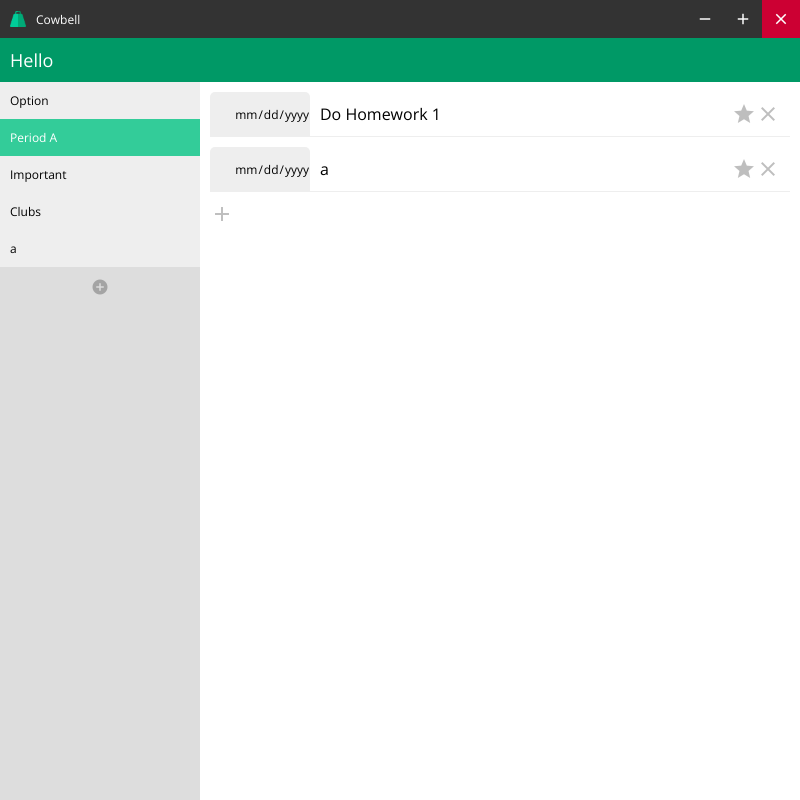
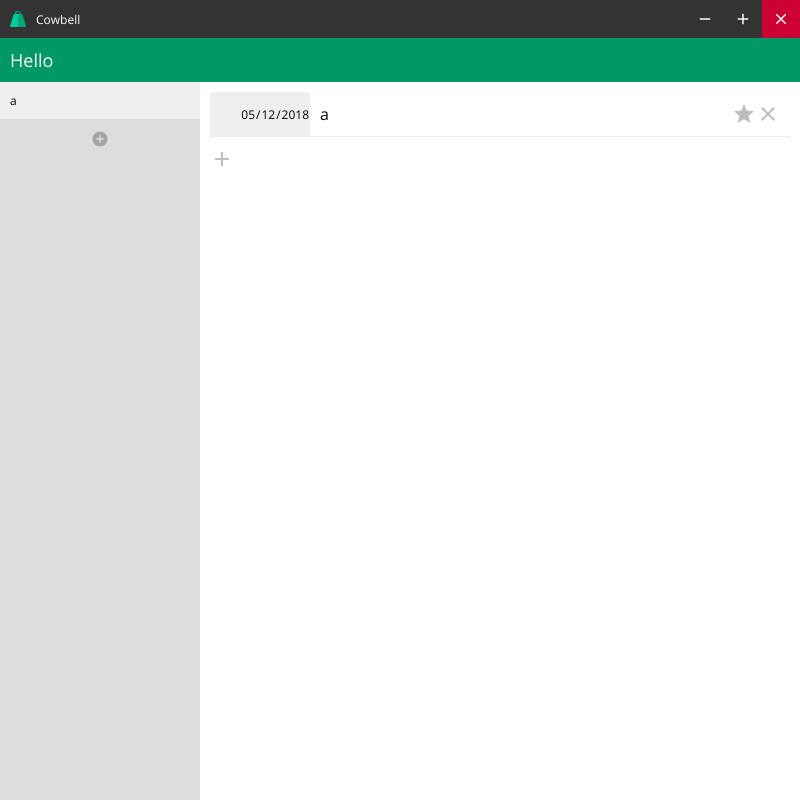
Before and after one commit to Nichodon/cowbell, an Electron app: page index.html in a window 800 px wide. Drawn offline with nearby package versions, Linux system fonts and the light colour scheme.

Commit message:
remove defaults

```diff
--- a/index.html
+++ b/index.html
@@ -22,29 +22,13 @@
             <h1>Hello</h1>
             <div class="main">
                 <div class="selector">
-                    <div id="project">
-                        <p onclick="select(this)">Option</p>
-                        <p class="selected">Period A</p>
-                        <p>Important</p>
-                        <p>Clubs</p>
-                    </div>
+                    <div id="project"></div>
                     <div class="add">
                         <p><i class="material-icons" onclick="add()">add_circle</i></p>
                     </div>
                 </div>
                 <div class="column">
-                    <div id="category">
-                        <div class="item">
-                            <input type="date" class="date" required="required">
-                            <div class="body">
-                                <div class="buttons">
-                                    <h2 contenteditable="true" oninput="console.log(this)">Do Homework 1</h2>
-                                    <i class="material-icons">star</i>
-                                    <i class="material-icons">clear</i>
-                                </div>
-                            </div>
-                        </div>
-                    </div>
+                    <div id="category"></div>
                     <div class="add">
                         <i class="material-icons" onclick="add()">add</i>
                     </div>
--- a/item.js
+++ b/item.js
@@ -62,9 +62,9 @@ function index(e) {
 
 function updateCategory(c) {
     let div = document.getElementById('category')
-    /*while (div.firstChild) {
+    while (div.firstChild) {
         div.removeChild(div.firstChild);
-    }*/
+    }
     for (let i = 0; i < c.items.length; i++) {
         let j = c.items[i]
 
@@ -74,6 +74,8 @@ function updateCategory(c) {
         let date = document.createElement('input')
         date.type = 'date'
         date.classList.add('date')
+        date.required = true
+        date.value = j.date
         item.appendChild(date)
 
         let body = document.createElement('div')
@@ -83,6 +85,7 @@ function updateCategory(c) {
         buttons.classList.add('buttons')
 
         let h2 = document.createElement('h2')
+        h2.contentEditable = true
         h2.innerHTML = j.title
         buttons.appendChild(h2)
 
@@ -104,9 +107,9 @@ function updateCategory(c) {
 
 function updateProject(p) {
     let div = document.getElementById('project')
-    /*while (div.firstChild) {
+    while (div.firstChild) {
         div.removeChild(div.firstChild);
-    }*/
+    }
     for (let i = 0; i < p.categories.length; i++) {
         let j = p.categories[i]
 
@@ -120,7 +123,7 @@ function updateProject(p) {
 }
 
 let c = new Category('a')
-c.addItem(new Item('a', 'a', 'a'))
+c.addItem(new Item('a', 'a', new Date().toISOString().split('T')[0]))
 updateCategory(c)
 
 let p = new Project('a')
```
